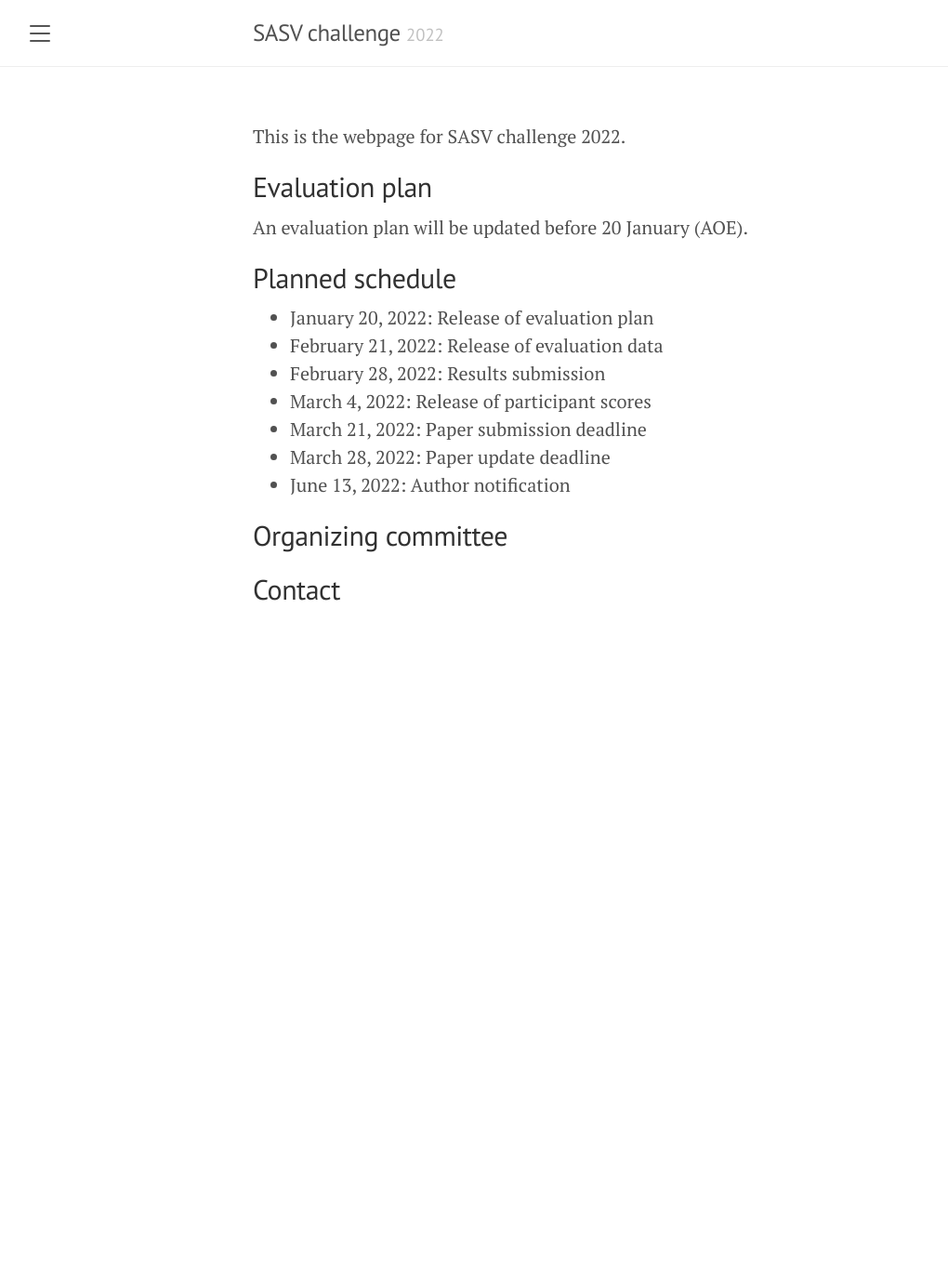
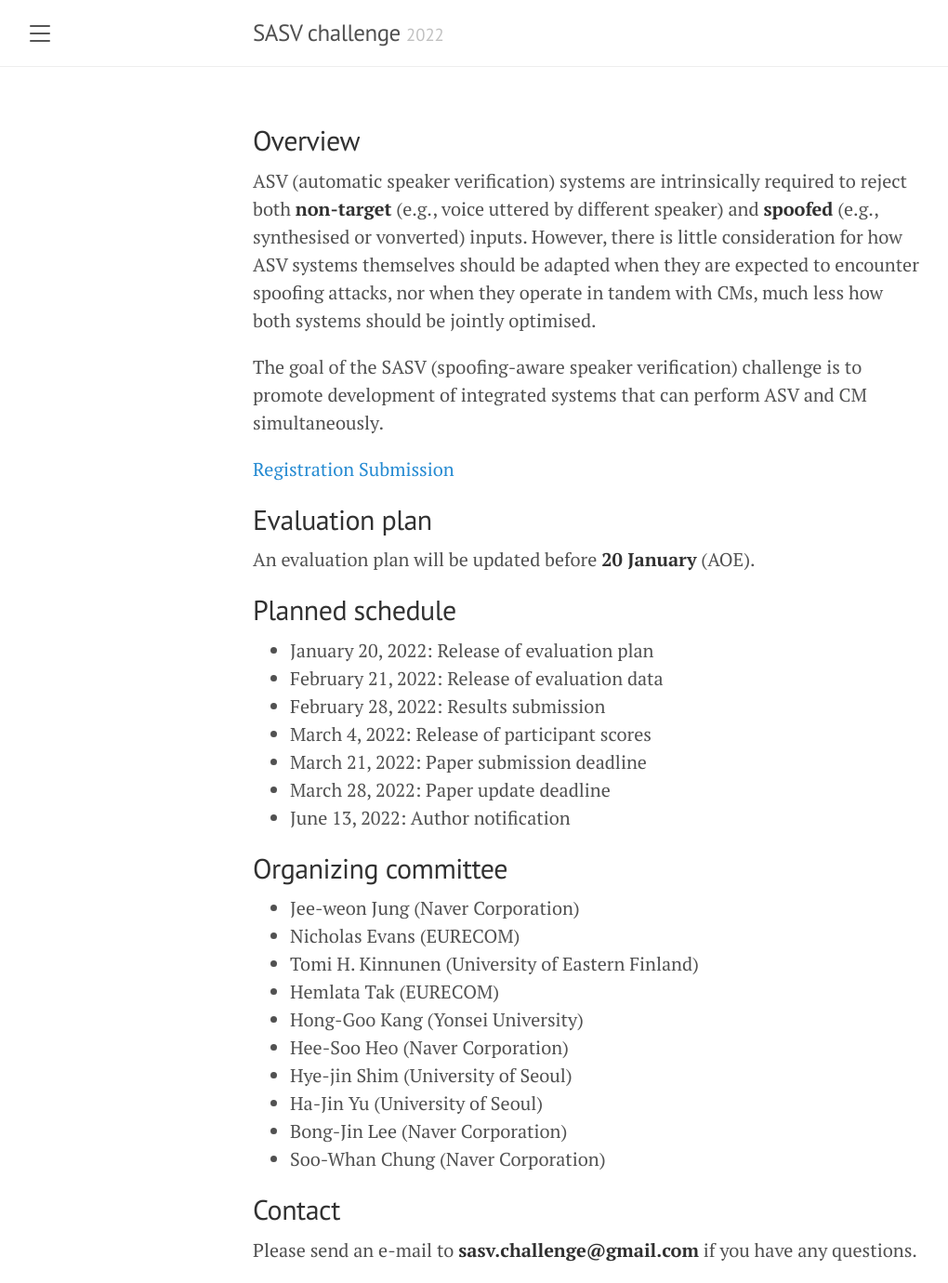
Before and after one commit to sasv-challenge/sasv-challenge.github.io, a Jekyll site: the page built from index.md, in a window 1280 px wide. Shown: the whole page at 93% size, without its empty margins (8-1028 px from the left). Built offline with Jekyll 4.4.1, drawn with Linux system fonts in a browser that asks for light colours; before the commit the page ends 900 px from its top, so only the background shows below that.

Commit message:
add initial version

```diff
--- a/_includes/sidebar.html
+++ b/_includes/sidebar.html
@@ -30,7 +30,7 @@
 
   <div class="sidebar-item">
     <p>
-      &copy; {{ site.time | date: '%Y' }}. All rights reserved.
+      &copy; {{ site.time | date: '%Y' }} SASV committee. All rights reserved.
     </p>
   </div>
 </div>
--- a/index.md
+++ b/index.md
@@ -3,10 +3,18 @@ layout: default
 title: Overview
 ---
 
-This is the webpage for SASV challenge 2022.
+## Overview
+ASV (automatic speaker verification) systems are intrinsically required to reject both **non-target** (e.g., voice uttered by different speaker) and **spoofed** (e.g., synthesised or vonverted) inputs. However, there is little consideration for how ASV systems themselves should be adapted when they are expected to encounter spoofing attacks, nor when they operate in tandem with CMs, much less how both systems should be jointly optimised.
+
+The goal of the SASV (spoofing-aware speaker verification) challenge is to promote development of integrated systems that can perform ASV and CM simultaneously.
+
+[Registration](https://sasv-challenge.github.io/registration)
+[Submission](https://sasv-challenge.github.io/submission)
+
 
 ## Evaluation plan
-An evaluation plan will be updated before 20 January (AOE).
+An evaluation plan will be updated before **20 January** (AOE).
+
 ## Planned schedule
 - January 20, 2022: Release of evaluation plan
 - February 21, 2022: Release of evaluation data
@@ -17,5 +25,16 @@ An evaluation plan will be updated before 20 January (AOE).
 - June 13, 2022: Author notification
 
 ## Organizing committee
+- Jee-weon Jung (Naver Corporation)
+- Nicholas Evans (EURECOM)
+- Tomi H. Kinnunen (University of Eastern Finland)
+- Hemlata Tak (EURECOM)
+- Hong-Goo Kang (Yonsei University)
+- Hee-Soo Heo (Naver Corporation)
+- Hye-jin Shim (University of Seoul)
+- Ha-Jin Yu (University of Seoul)
+- Bong-Jin Lee (Naver Corporation)
+- Soo-Whan Chung (Naver Corporation)
 
 ## Contact
+Please send an e-mail to **sasv.challenge@gmail.com** if you have any questions.
```
Also changed, not shown: about.md (deleted, +0 -29 lines).
